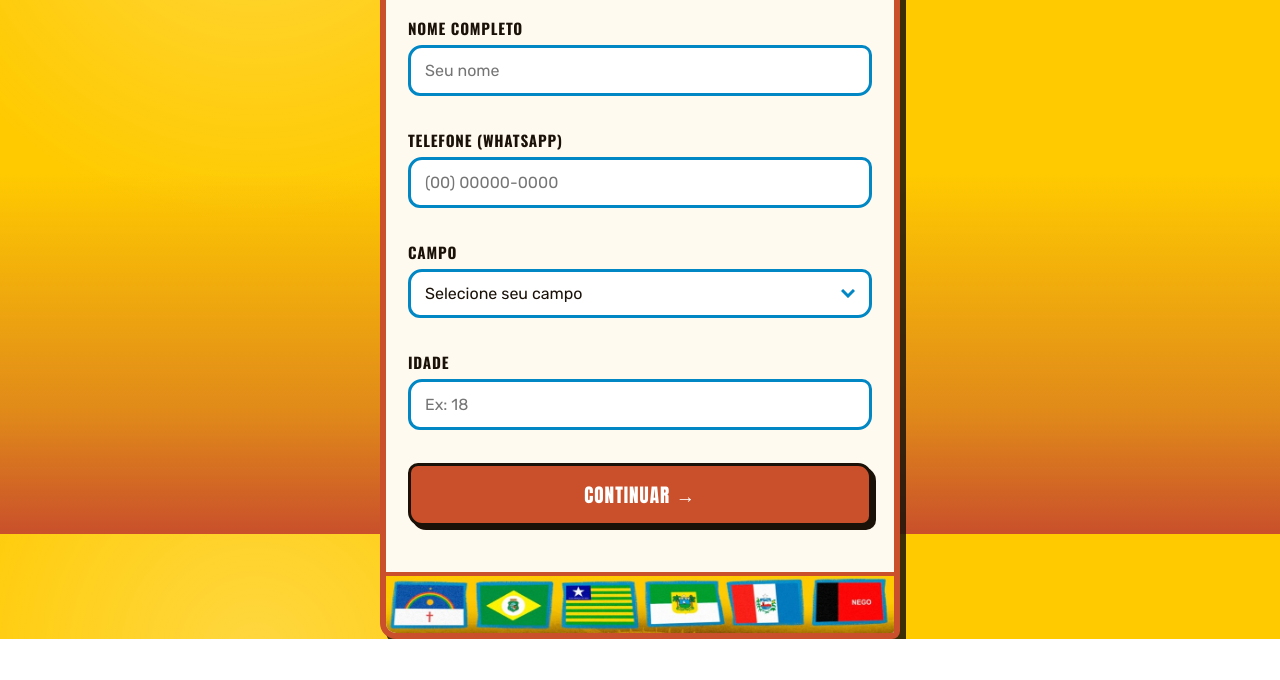
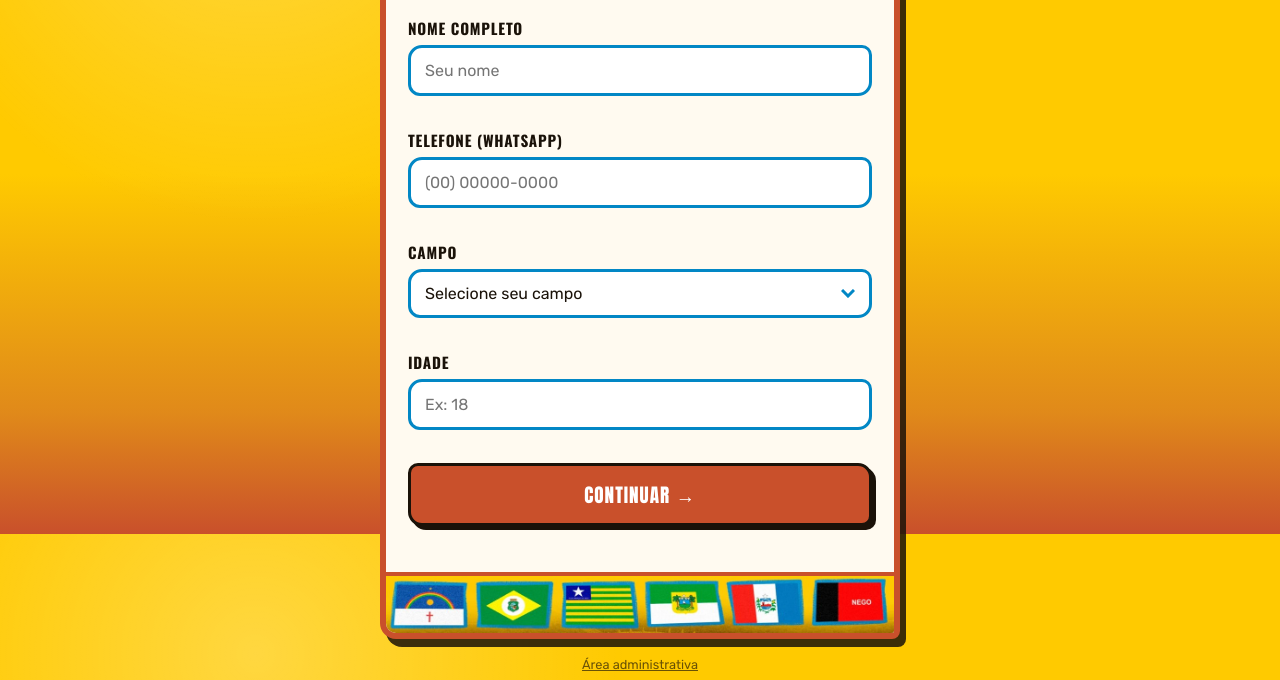
Before and after one commit to wallefffariasadventistas-dot/Leads-Together-, a plain HTML site: page index.html in a window 1280 px wide. Shown: the part 266-946 px from the top of the page. Before the commit the page ends 905 px from the top, so only its background shows below. Drawn offline with nearby package versions, Linux system fonts and the light colour scheme.

Commit message:
Link discreto para a área administrativa (#8)
* Add two-step lead capture form with mission selection

Co-Authored-By: Claude Sonnet 5.5 <noreply@anthropic.com>
Claude-Session: https://claude.ai/code/session_01XWFmAYkG11FkKF82L5ei8W

* Apply Together Nordeste visual identity and logo to the form

Co-Authored-By: Claude Sonnet 5.5 <noreply@anthropic.com>
Claude-Session: https://claude.ai/code/session_01XWFmAYkG11FkKF82L5ei8W

* Add Together logo as link preview (Open Graph) and favicon

Co-Authored-By: Claude Sonnet 5.5 <noreply@anthropic.com>
Claude-Session: https://claude.ai/code/session_01XWFmAYkG11FkKF82L5ei8W

* Refine link preview image

Co-Authored-By: Claude Sonnet 5.5 <noreply@anthropic.com>
Claude-Session: https://claude.ai/code/session_01XWFmAYkG11FkKF82L5ei8W

* Campo: lista de opções (ACe, APec, ALP, MPi, MRP, MisAL) com opção Outro digitável

Co-Authored-By: Claude Sonnet 5.5 <noreply@anthropic.com>
Claude-Session: https://claude.ai/code/session_01XWFmAYkG11FkKF82L5ei8W

* Save leads to Firebase Firestore

Co-Authored-By: Claude Sonnet 5.5 <noreply@anthropic.com>
Claude-Session: https://claude.ai/code/session_01XWFmAYkG11FkKF82L5ei8W

* Add password-protected admin area to list leads

Co-Authored-By: Claude Sonnet 5.5 <noreply@anthropic.com>
Claude-Session: https://claude.ai/code/session_01XWFmAYkG11FkKF82L5ei8W

* Admin: export leads to Excel and PDF

Co-Authored-By: Claude Sonnet 5.5 <noreply@anthropic.com>
Claude-Session: https://claude.ai/code/session_01XWFmAYkG11FkKF82L5ei8W

* Remove JA logo footer

Co-Authored-By: Claude Sonnet 5.5 <noreply@anthropic.com>
Claude-Session: https://claude.ai/code/session_01XWFmAYkG11FkKF82L5ei8W

* Add discreet link to admin area

Co-Authored-By: Claude Sonnet 5.5 <noreply@anthropic.com>
Claude-Session: https://claude.ai/code/session_01XWFmAYkG11FkKF82L5ei8W

---------

Co-authored-by: Claude <noreply@anthropic.com>

```diff
--- a/index.html
+++ b/index.html
@@ -91,6 +91,9 @@
   .done{text-align:center; padding:10px 0}
   .done .ok{font-size:3.2rem}
   .flags{display:block; width:100%; height:auto; margin-top:20px; border-top:4px solid var(--terra)}
+  .adminlink{text-align:center; margin:18px 0 8px; font-size:.8rem}
+  .adminlink a{color:var(--ink); opacity:.65; text-decoration:underline}
+  .adminlink a:hover{opacity:1}
   .hp{position:absolute; left:-9999px}
 </style>
 </head>
@@ -171,6 +174,7 @@
   </div>
   <img class="flags" src="assets/flags.jpg" alt="Bandeiras do Nordeste" width="1100" height="125">
 </main>
+<p class="adminlink"><a href="admin.html">Área administrativa</a></p>
 </div>
 
 <script>
```
